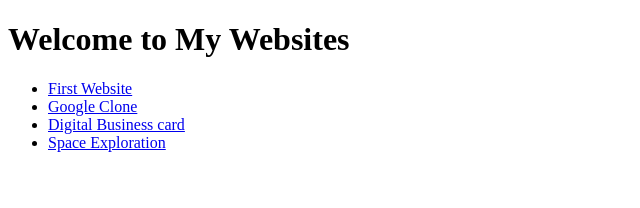
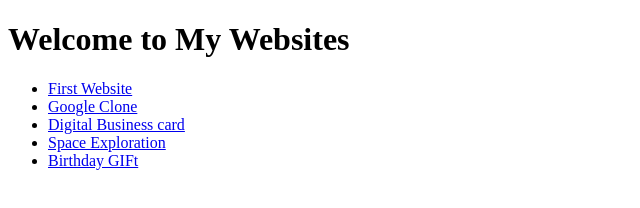
Before and after one commit to StanStarishko/CYF_ITD, a plain HTML site: page index.html in a window 1280 px wide. Shown: the whole page, without its empty margins (0-640 px from the left). Drawn offline with Linux system fonts and the light colour scheme.

Commit message:
Update index.html

```diff
--- a/index.html
+++ b/index.html
@@ -10,6 +10,7 @@
         <li><a href="02_Google/index.html">Google Clone</a></li>
         <li><a href="03_business_card/index.html">Digital Business card</a></li>
         <li><a href="04_space_exploration/index.html">Space Exploration</a></li>
+        <li><a href="05_birthday_gIft/index.html">Birthday GIFt</a></li>
     </ul>
 </body>
 </html>
```
